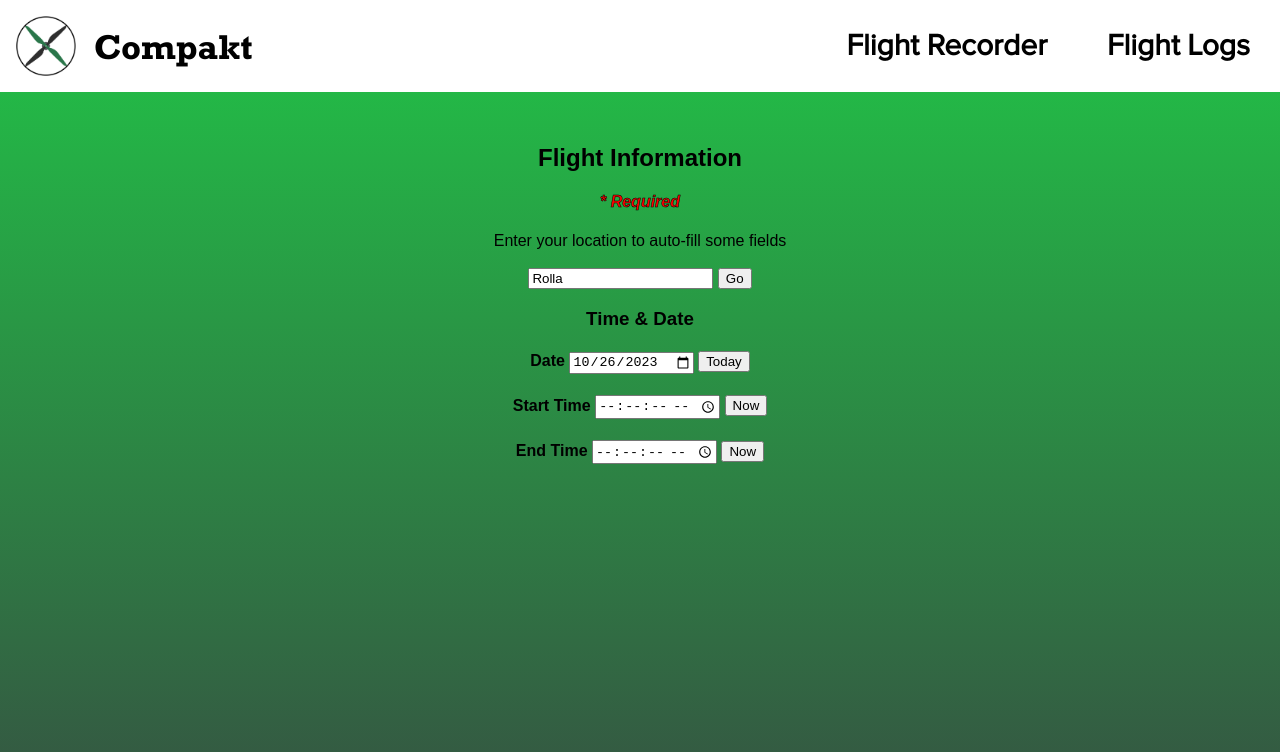
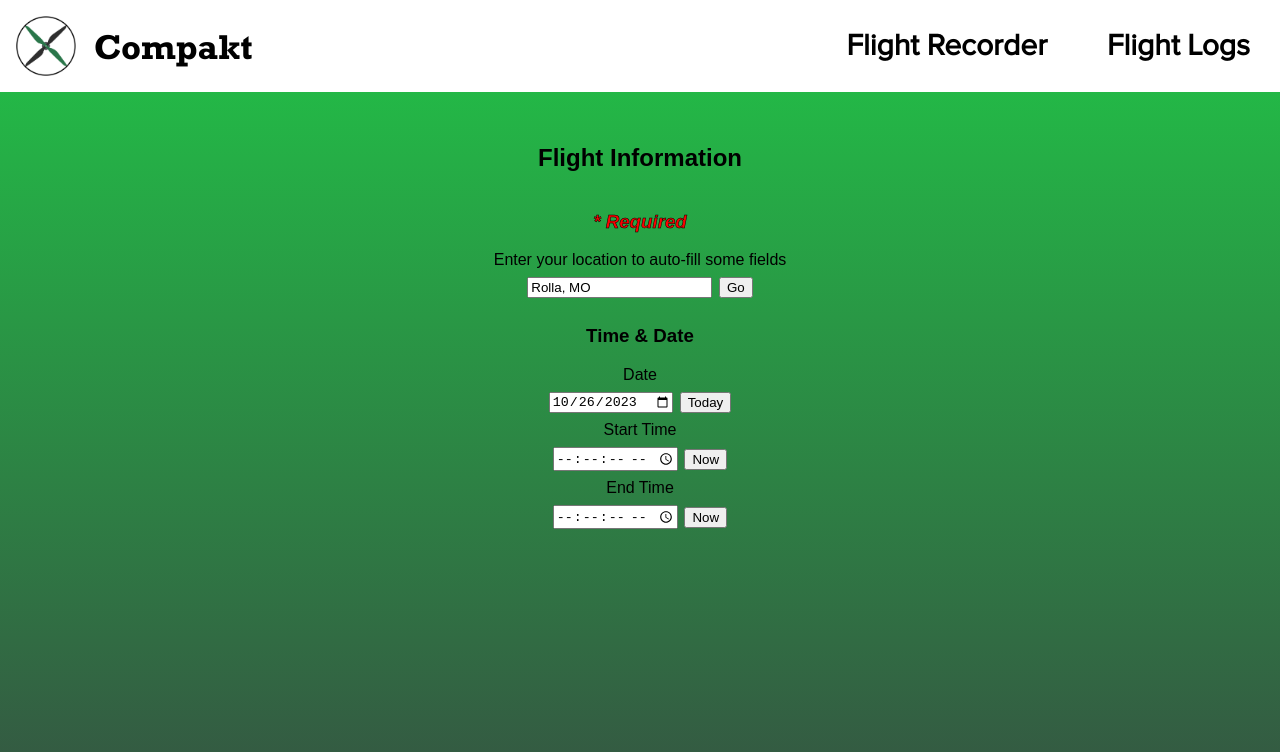
Before and after one commit to MissouriMRR/compakt, a SvelteKit app: page /record in a window 1280 px wide. Shown: the top 752 px of the page. Built offline with nearby package versions, Linux system fonts and the light colour scheme.

Commit message:
flight recording formatting changes

```diff
--- a/src/routes/record/+page.svelte
+++ b/src/routes/record/+page.svelte
@@ -24,7 +24,7 @@
 	};
 
 	const flightData = {
-		location: 'Rolla',
+		location: DEFAULT_LOC,
 		flightDate: extractDate(new Date())
 	} as FlightData;
 
@@ -71,55 +71,61 @@
 	}
 </script>
 
-<div id="flightform">
-	<h2 style="text-align: center">Flight Information</h2>
-	<h4 style="text-align: center; color: red; -webkit-text-stroke: 0.5px black; font-style: italic;">* Required</h4>
+<div id="form-container">
+	<form id="flight-form">
+		<h2>Flight Information</h2>
+		<h3 id="required-text">* Required</h3>
 
-	<form id="weatherautofill" style="text-align: center" on:submit={loadWeatherData}>
-		<label for="location">Enter your location to auto-fill some fields</label><br /><br />
-		<input id="location" type="text" value={flightData.location}/>
-		<input type="submit" value="Go" />
-	</form>
+		<div class="form-section">
+			<label id="location-hint" for="location-field">Enter your location to auto-fill some fields</label>
+			<div class="data-field">
+				<input class="field-entree" type="text" value={flightData.location}/>
+				<input type="button" value="Go" on:click={loadWeatherData}/>
+			</div>
+		</div>
 
-	<form id="flightinfo">
-		<h3 style="text-align: center;">Time & Date</h3>
-		<h4 style="text-align: center;">
+		<div id="flightinfo">
+			<h3>Time & Date</h3>
+			<div class="form-section">
 				<label for="date">Date</label>
-			<input type="date" id="date" value={flightData.flightDate} />
+				<div class="data-field">
+					<input class="field-entree" type="date" value={flightData.flightDate} />
 					<button
 						on:click={() => {
 							flightData.flightDate = extractDate(new Date());
 						}}>Today</button
 					>
-		</h4>
+				</div>
+			</div>
 
-		<h4 style="text-align: center;">
+			<div class="form-section">
 				<label for="t_start">Start Time</label>
-			<input type="time" id="t_start" value={flightData.flightStartTime || ''} step="1" />
+				<div class="data-field">
+					<input class="field-entree" type="time" id="t_start" value={flightData.flightStartTime || ''} step=1 />
 					<button
 						on:click={() => {
 							flightData.flightStartTime = extractTime(new Date());
 						}}>Now</button
 					>
-		</h4>
+				</div>
+			</div>
 
-		<h4 style="text-align: center;">
+			<div class="form-section">
 				<label for="t_end">End Time</label>
-			<input type="time" id="t_end" value={flightData.flightStopTime || ''} step="1" />
+				<div class="data-field">
+					<input class="field-entree" type="time" id="t_end" value={flightData.flightStopTime || ''} step="1" />
 					<button
 						on:click={() => {
 							flightData.flightStopTime = extractTime(new Date());
 						}}>Now</button
 					>
-		</h4>
+				</div>
+			</div>
 
 			{#if flightData.weather}
-		<h3 style="text-align: center;">Weather</h3>
-		<h4 style="text-align: center;">
-			<div>
-				<div class = 'sectionContainer'>
+			<h3>Weather</h3>
+			<div class="form-section">
 				<p class = 'sectionTitle'>Location: {flightData.location}</p>
-				</div>
 
 				<div class = 'temperatureContainer'>
 					<p class = 'sectionTitle'>Temperature: {flightData.weather.temperatureF + '°F'}</p>
@@ -133,15 +139,52 @@
 					/>
 				</div>
 			</div>
-		</h4>
 			{/if}
+		</div>
 	</form>
 </div>
 
 <style>
-  .sectionContainer {
-    margin-bottom: 10;
-		margin-top: 10;
+	#form-container {
+		align-items: top;
+		display: flex;
+		justify-content: center;
+		width: 100%;
+	}
+	#flight-form {
+		display: flex;
+		flex-direction: column;
+		justify-content: center;
+		width: 50%;
+	}
+	#required-text {
+		color: red;
+		font-style: italic;
+		text-align: center;
+		-webkit-text-stroke: 0.5px black;
+	}
+	h2, h3 {
+		text-align: center;
+		white-space: nowrap;
+	}
+	.form-section {
+		align-items: center;
+		display: flex;
+		flex-direction: column;
+		justify-content: center;
+		margin: 0 10;
+	}
+	#location-hint {
+		white-space: nowrap;
+	}
+	.data-field {
+		align-items: center;
+		display: flex;
+		justify-content: space-between;
+		margin: 0.5em;
+	}
+	.field-entree {
+		margin-right: 0.5em;
 	}
 	.sectionRow {
 		display: flex;
```
Lines whose indentation alone changed are shown as unchanged.
